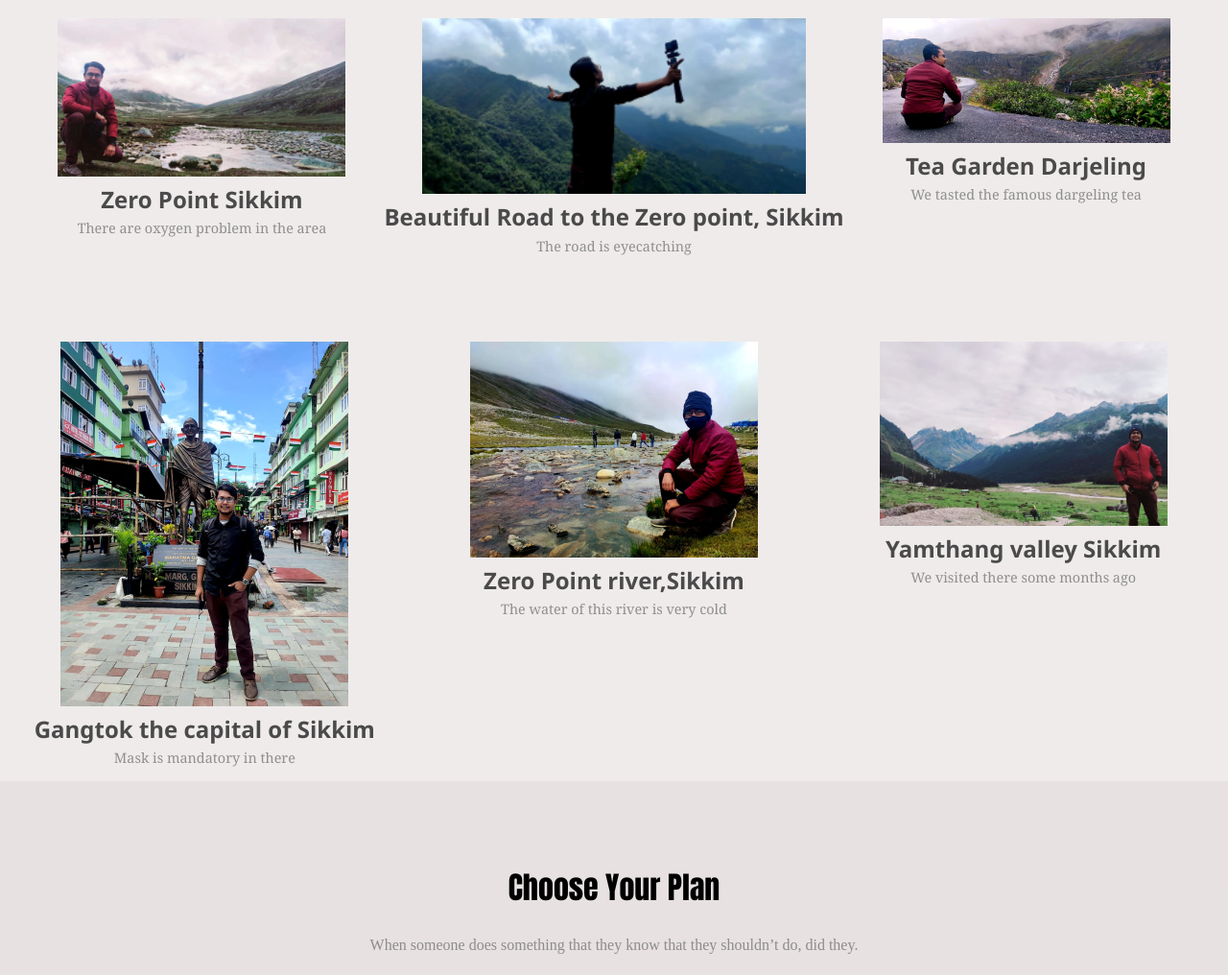
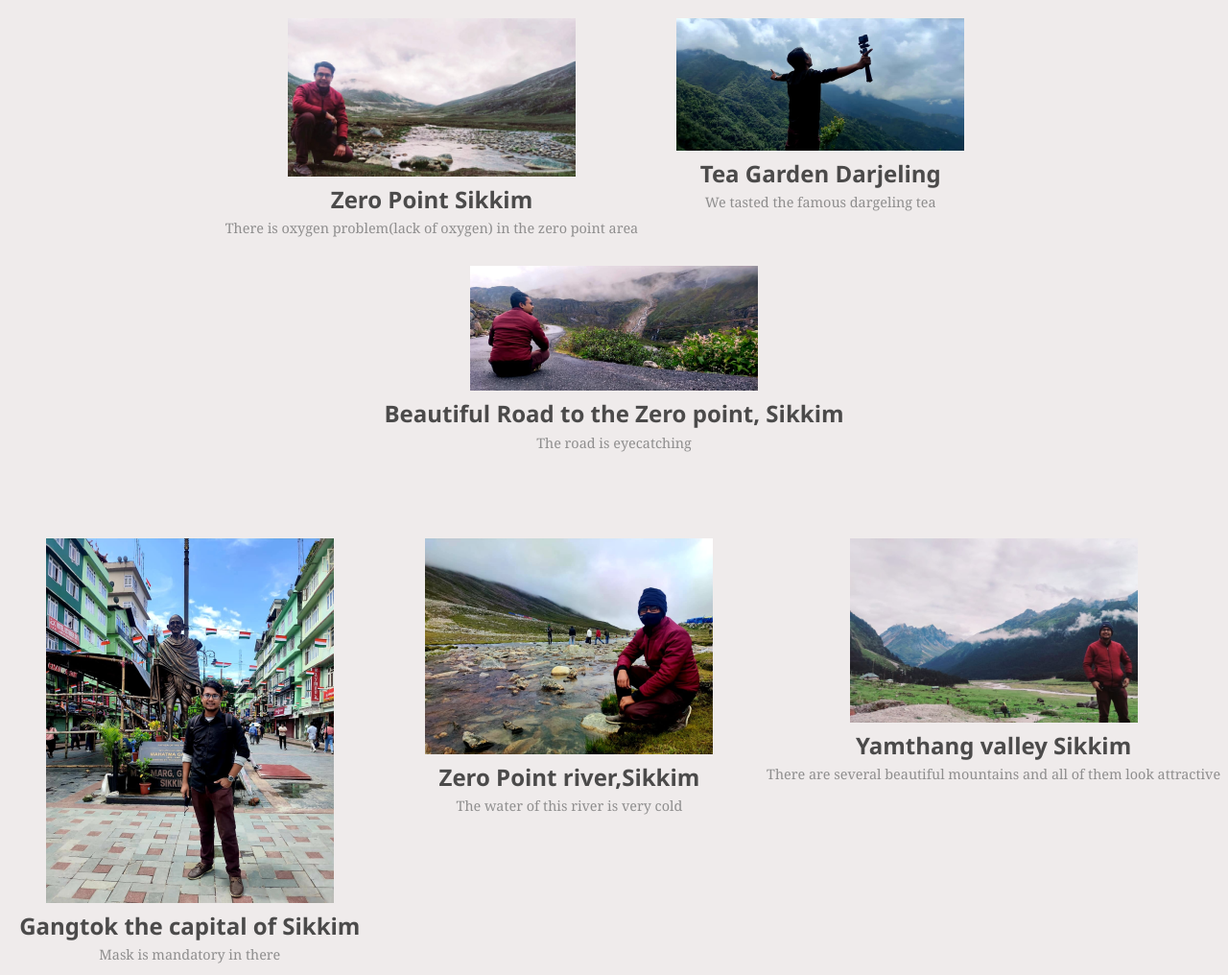
Before and after one commit to taohid100/Portfolio-website, a plain HTML site: page index.html in a window 1280 px wide. Shown: the part 2881-3897 px from the top of the page at 96% size. Drawn offline with nearby package versions, Linux system fonts and the light colour scheme; a web font is replaced by a local one.

Commit message:
new paragraph added

```diff
--- a/index.html
+++ b/index.html
@@ -152,25 +152,25 @@
             </figure>
            <h1>Zero Point Sikkim
            </h1>
-           <p>There are oxygen problem in the area</p>
+           <p>There is oxygen problem(lack of oxygen) in the zero point area</p>
          </div>
          <div>
            <figure>
              <img style="width: 100%;" src="
              img/7.png" alt="Error">
            </figure>
-           <h1>Beautiful Road to the Zero point, Sikkim
+           <h1>Tea Garden Darjeling
            </h1>
-           <p>The road is eyecatching</p>
+           <p>We tasted the famous dargeling tea</p>
          </div>
          <div>
            <figure>
              <img src="
              img/4.png" alt="Error">
            </figure>
-           <h1>Tea Garden Darjeling
+           <h1>Beautiful Road to the Zero point, Sikkim
            </h1>
-           <p>We tasted the famous dargeling tea</p>
+           <p>The road is eyecatching</p>
          </div>
         </div>
 
@@ -200,7 +200,7 @@
             </figure>
             <h1>Yamthang valley Sikkim
             </h1>
-            <p>We visited there some months ago</p
+            <p>There are several beautiful mountains and all of them look attractive</p
           </div>
         </div>
       </div>
```
